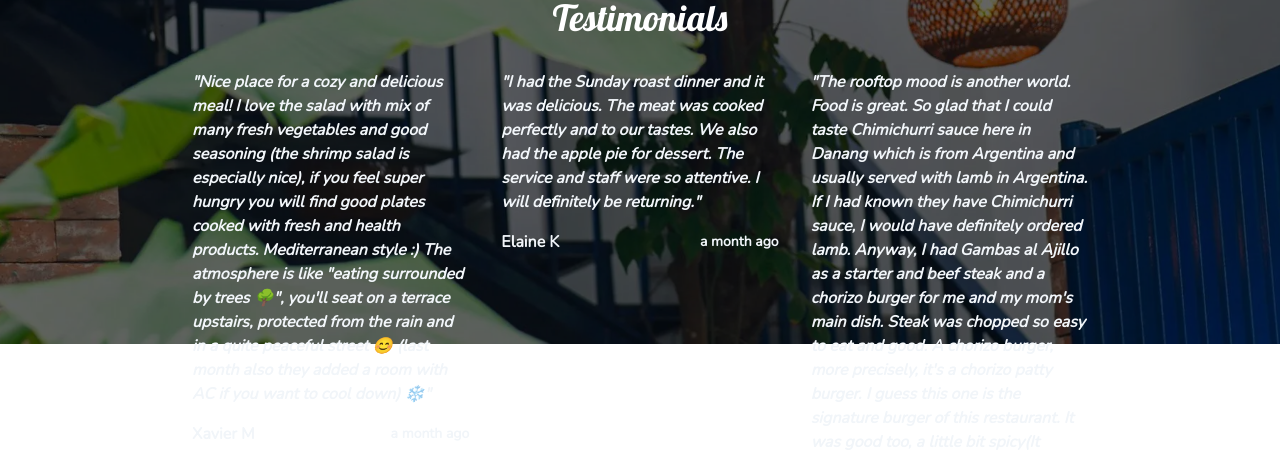
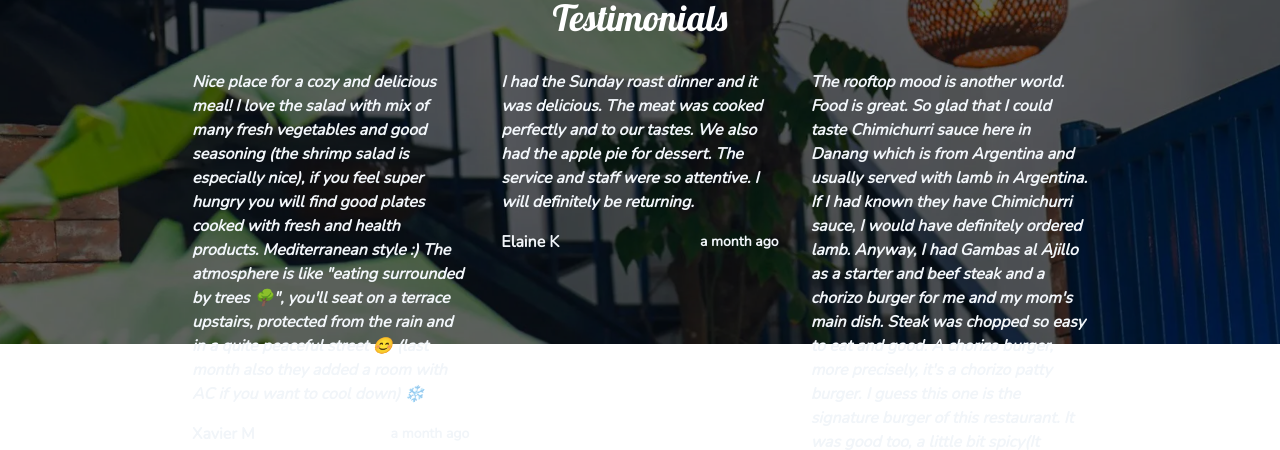
Before and after one commit to lookatthisdoode/thenomadkitchen, a Next.js app: page / in a window 1280 px wide. Shown: the part 456-906 px from the top of the page. Built offline with nearby package versions, Linux system fonts and the light colour scheme.

Commit message:
fixed quotes

```diff
--- a/app/page.tsx
+++ b/app/page.tsx
@@ -69,7 +69,7 @@ export default function Home() {
                   key={index}
                   className=" text-secondary font-semibold rounded-lg"
                 >
-                  <p className="italic mb-4">"{testimonial.text}"</p>
+                  <p className="italic mb-4">{testimonial.text}</p>
                   <div className="flex items-center justify-between">
                     <p className="font-bold">{testimonial.name}</p>
                     <p className="text-sm">{testimonial.time}</p>
```
